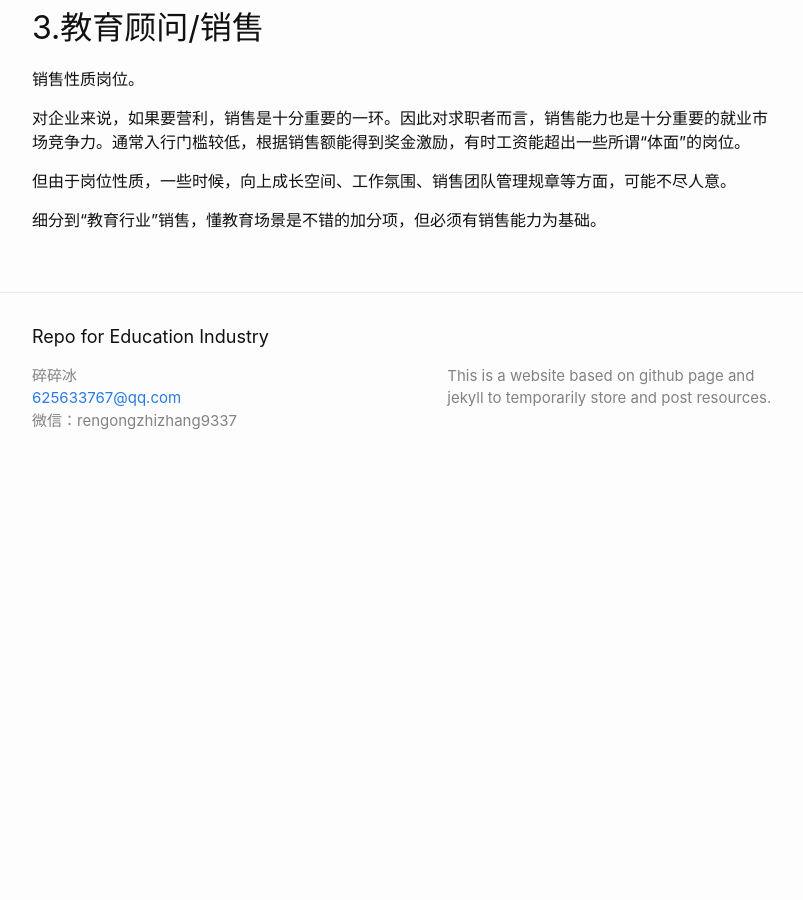
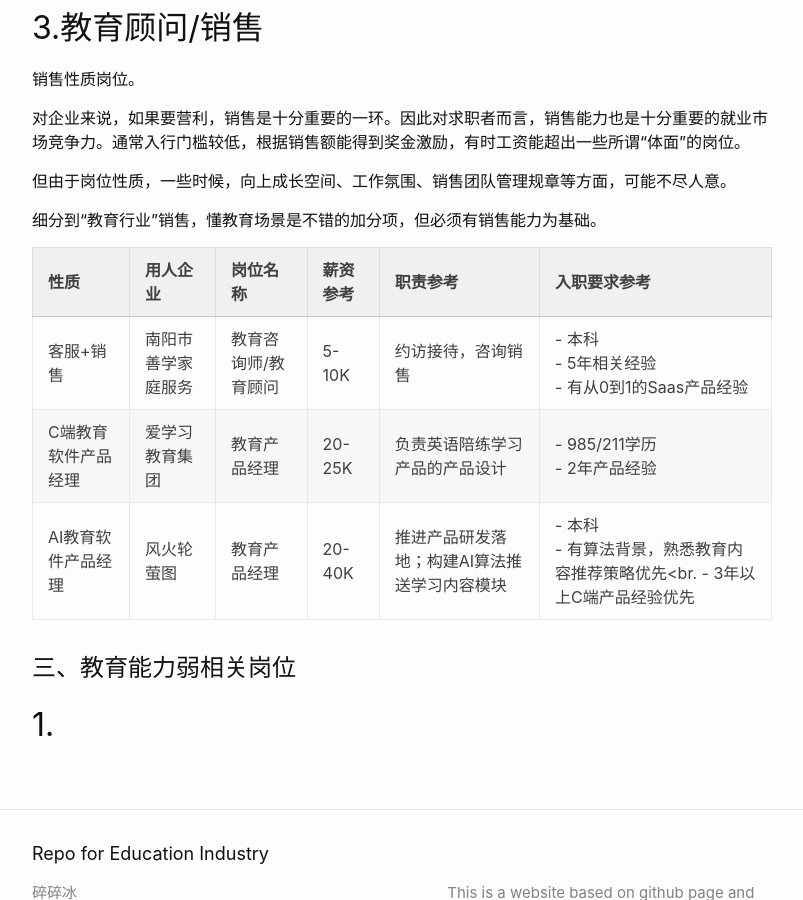
Before and after one commit to broken-ice-ice/Repo-for-Education-Industry, a Jekyll site: the page built from _posts/educationalIndustryCareerGuide/2025-05-01-GetAJobInEduIndustry_3.md, in a window 1280 px wide and 900 px high, scrolled down 5510 px. Shown: the whole window, without its empty margins (238-1041 px from the left). Built offline with Jekyll 4.4.1, drawn with Linux system fonts in a browser that asks for light colours; our own code applies the rules of GitHub Pages for plain Markdown files; before the commit the page ends 6002 px from its top, so only the background shows below that; some of the changed text lies outside the part shown.

Commit message:
Update 2025-05-01-GetAJobInEduIndustry_3.md

```diff
--- a/_posts/educationalIndustryCareerGuide/2025-05-01-GetAJobInEduIndustry_3.md
+++ b/_posts/educationalIndustryCareerGuide/2025-05-01-GetAJobInEduIndustry_3.md
@@ -15,7 +15,7 @@ categories: 教育行业就业科普
 >
 > 注意：本文贴出的薪资参考是招聘公司给出的，如果薪资范围比较大，例如10-20K，差距整整有10K，取前50%比较合理，即10-15K；大部分人实际获得工资可能再取50%，即10-12.5K。
 
-# 一、教育强相关性岗位
+# 一、教育能力强相关性岗位
 
 ## 1.教师类
 
@@ -91,7 +91,7 @@ categories: 教育行业就业科普
 |音乐教育教务 | 上音琴行       | 教务管理 | 7-12K  | 档案维护、学员沟通、门店日常等                                      | - 23-40岁<br>- 善于沟通<br> - 会乐器优先|
 |教务+前台|苍宇文化  |前台教务      |5-8K|客户接待，班级管理    | - 会用计算机<br> - 有服务意识<br>- 有相关工作经验优先|
 
-# 二、教育交叉相关岗位
+# 二、教育能力交叉相关岗位
 
 ## 1.课程产品经理
 
@@ -132,3 +132,13 @@ categories: 教育行业就业科普
 但由于岗位性质，一些时候，向上成长空间、工作氛围、销售团队管理规章等方面，可能不尽人意。
 
 细分到“教育行业”销售，懂教育场景是不错的加分项，但必须有销售能力为基础。
+
+| 性质         | 用人企业            | 岗位名称           | 薪资参考 | 职责参考                                                                     | 入职要求参考                            |
+|--------------|--------------------|--------------------|----------|------------------------------------------------------------------------------|-----------------------------------------|
+|客服+销售|  南阳市善学家庭服务|  教育咨询师/教育顾问     |      5-10K   | 约访接待，咨询销售            | - 本科<br>- 5年相关经验<br> - 有从0到1的Saas产品经验|
+|C端教育软件产品经理 |  爱学习教育集团      | 教育产品经理 | 20-25K  | 负责英语陪练学习产品的产品设计                              | - 985/211学历<br> - 2年产品经验|
+|AI教育软件产品经理|风火轮萤图  |教育产品经理   |20-40K|  推进产品研发落地；构建AI算法推送学习内容模块| - 本科<br> - 有算法背景，熟悉教育内容推荐策略优先<br. - 3年以上C端产品经验优先|
+
+# 三、教育能力弱相关岗位
+
+## 1.
```
